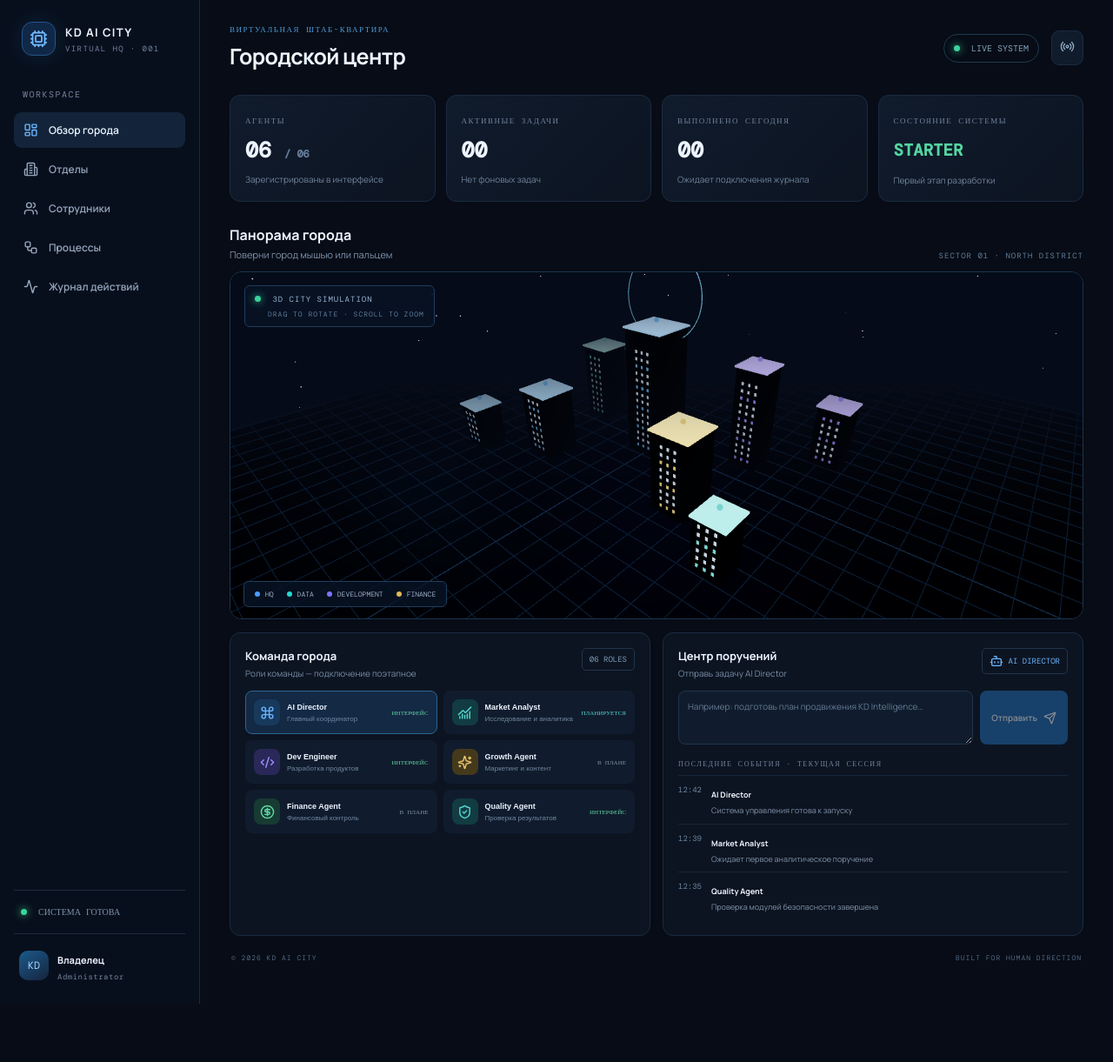
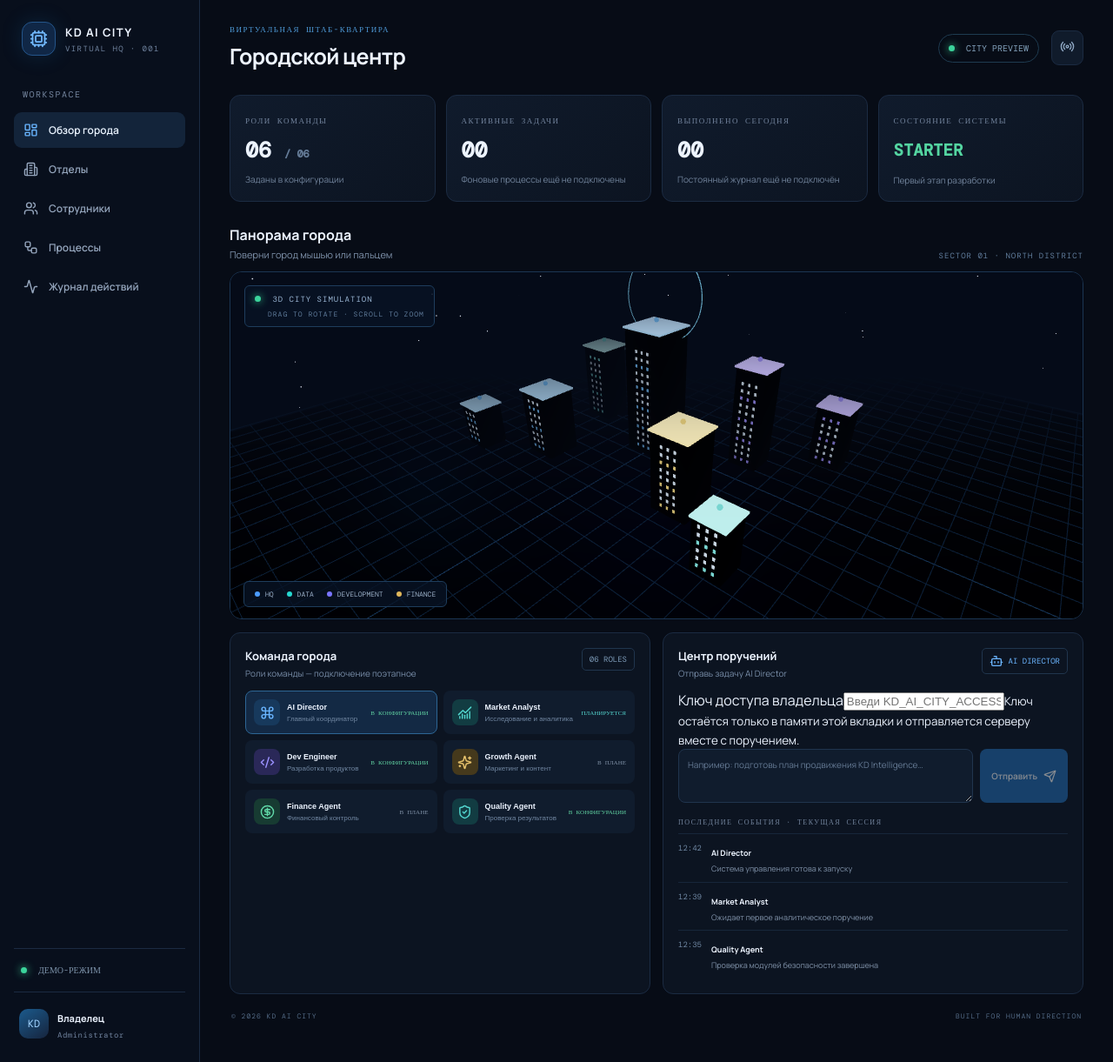
Before and after one commit to karasev599-ship-it/KD-AI-CITY, a Next.js app: page / in a window 1280 px wide. Shown: the whole page at 87% size. Before the commit the page ends 1154 px from the top, so only its background shows below. Built offline with nearby package versions, Linux system fonts and the light colour scheme.

Commit message:
Add owner key entry and clarify preview-only team statuses

```diff
--- a/app/page.tsx
+++ b/app/page.tsx
@@ -2,23 +2,197 @@
 import dynamic from 'next/dynamic';
 import { useState } from 'react';
 import { Activity, Bot, Building2, ChartNoAxesCombined, CircleDollarSign, Code2, Command, Cpu, LayoutDashboard, Radio, Send, ShieldCheck, Sparkles, Users, Workflow } from 'lucide-react';
-const CityScene = dynamic(() => import('@/components/CityScene'), { ssr:false, loading:()=> <div className="sceneLoading">Загружаем город…</div> });
+
+const CityScene = dynamic(() => import('@/components/CityScene'), {
+  ssr: false,
+  loading: () => <div className="sceneLoading">Загружаем город…</div>,
+});
+
 const agents = [
- {name:'AI Director',role:'Главный координатор',dept:'HQ',status:'online',icon:Command,color:'blue'},
- {name:'Market Analyst',role:'Исследование и аналитика',dept:'TRADING',status:'working',icon:ChartNoAxesCombined,color:'cyan'},
- {name:'Dev Engineer',role:'Разработка продуктов',dept:'DEVELOPMENT',status:'online',icon:Code2,color:'violet'},
- {name:'Growth Agent',role:'Маркетинг и контент',dept:'MARKETING',status:'idle',icon:Sparkles,color:'gold'},
- {name:'Finance Agent',role:'Финансовый контроль',dept:'FINANCE',status:'idle',icon:CircleDollarSign,color:'green'},
- {name:'Quality Agent',role:'Проверка результатов',dept:'CONTROL',status:'online',icon:ShieldCheck,color:'cyan'}
+  { name: 'AI Director', role: 'Главный координатор', dept: 'HQ', status: 'online', icon: Command, color: 'blue' },
+  { name: 'Market Analyst', role: 'Исследование и аналитика', dept: 'TRADING', status: 'working', icon: ChartNoAxesCombined, color: 'cyan' },
+  { name: 'Dev Engineer', role: 'Разработка продуктов', dept: 'DEVELOPMENT', status: 'online', icon: Code2, color: 'violet' },
+  { name: 'Growth Agent', role: 'Маркетинг и контент', dept: 'MARKETING', status: 'idle', icon: Sparkles, color: 'gold' },
+  { name: 'Finance Agent', role: 'Финансовый контроль', dept: 'FINANCE', status: 'idle', icon: CircleDollarSign, color: 'green' },
+  { name: 'Quality Agent', role: 'Проверка результатов', dept: 'CONTROL', status: 'online', icon: ShieldCheck, color: 'cyan' },
 ];
-const initialActivity = [{time:'12:42',agent:'AI Director',text:'Система управления готова к запуску'},{time:'12:39',agent:'Market Analyst',text:'Ожидает первое аналитическое поручение'},{time:'12:35',agent:'Quality Agent',text:'Проверка модулей безопасности завершена'}];
+
+const initialActivity = [
+  { time: '12:42', agent: 'AI Director', text: 'Система управления готова к запуску' },
+  { time: '12:39', agent: 'Market Analyst', text: 'Ожидает первое аналитическое поручение' },
+  { time: '12:35', agent: 'Quality Agent', text: 'Проверка модулей безопасности завершена' },
+];
+
 export default function Home() {
- const [task,setTask]=useState(''); const [activities,setActivities]=useState(initialActivity); const [selected,setSelected]=useState('HQ'); const [busy,setBusy]=useState(false);
- const submit=async()=>{if(!task.trim()||busy)return;const value=task.trim();setBusy(true);setActivities(a=>[{time:new Date().toLocaleTimeString('ru-RU',{hour:'2-digit',minute:'2-digit'}),agent:'Ты',text:value},...a]);try{const res=await fetch('/api/agents/run',{method:'POST',headers:{'Content-Type':'application/json'},body:JSON.stringify({task:value})});const data=await res.json();setActivities(a=>[{time:new Date().toLocaleTimeString('ru-RU',{hour:'2-digit',minute:'2-digit'}),agent:'AI Director',text:data.output||data.error||'Задача обработана'},...a]);}catch{setActivities(a=>[{time:'—',agent:'Система',text:'Не удалось связаться с сервером агентов.'},...a]);}setTask('');setBusy(false);};
- return <main className="shell"><aside className="sidebar"><div className="brand"><div className="brandMark"><Cpu size={21}/></div><div><b>KD AI CITY</b><small>VIRTUAL HQ · 001</small></div></div><div className="navLabel">WORKSPACE</div><button className="nav active"><LayoutDashboard size={17}/> Обзор города</button><button className="nav" onClick={()=>setSelected('HQ')}><Building2 size={17}/> Отделы</button><button className="nav"><Users size={17}/> Сотрудники</button><button className="nav"><Workflow size={17}/> Процессы</button><button className="nav"><Activity size={17}/> Журнал действий</button><div className="sideBottom"><div className="connection"><span className="pulse"/> СИСТЕМА ГОТОВА</div><div className="profile"><div className="avatar">KD</div><div><b>Владелец</b><small>Administrator</small></div></div></div></aside>
- <section className="main"><header className="topbar"><div><div className="eyebrow">ВИРТУАЛЬНАЯ ШТАБ-КВАРТИРА</div><h1>Городской центр</h1></div><div className="topRight"><span className="live"><i/> LIVE SYSTEM</span><button className="iconButton"><Radio size={17}/></button></div></header>
- <div className="stats"><div className="stat"><span>АГЕНТЫ</span><b>06 <small>/ 06</small></b><em>Зарегистрированы в интерфейсе</em></div><div className="stat"><span>АКТИВНЫЕ ЗАДАЧИ</span><b>00</b><em>Нет фоновых задач</em></div><div className="stat"><span>ВЫПОЛНЕНО СЕГОДНЯ</span><b>00</b><em>Ожидает подключения журнала</em></div><div className="stat"><span>СОСТОЯНИЕ СИСТЕМЫ</span><b className="greenText">STARTER</b><em>Первый этап разработки</em></div></div>
- <div className="cityHead"><div><h2>Панорама города</h2><p>Поверни город мышью или пальцем</p></div><span className="coords">SECTOR 01 · NORTH DISTRICT</span></div><div className="cityWrap"><CityScene/><div className="sceneTag"><span className="pulse"/> 3D CITY SIMULATION <small>DRAG TO ROTATE · SCROLL TO ZOOM</small></div><div className="cityLegend"><span><i className="dotBlue"/> HQ</span><span><i className="dotCyan"/> DATA</span><span><i className="dotViolet"/> DEVELOPMENT</span><span><i className="dotGold"/> FINANCE</span></div></div>
- <div className="lower"><section className="panel"><div className="panelHead"><div><h3>Команда города</h3><p>Роли команды — подключение поэтапное</p></div><span className="count">06 ROLES</span></div><div className="agentList">{agents.map(a=>{const Icon=a.icon;return <button className={'agent '+(selected===a.dept?'chosen':'')} key={a.name} onClick={()=>setSelected(a.dept)}><div className={'agentIcon '+a.color}><Icon size={17}/></div><div className="agentInfo"><b>{a.name}</b><small>{a.role}</small></div><span className={'status '+a.status}>{a.status==='working'?'ПЛАНИРУЕТСЯ':a.status==='online'?'ИНТЕРФЕЙС':'В ПЛАНЕ'}</span></button>})}</div></section>
- <section className="panel"><div className="panelHead"><div><h3>Центр поручений</h3><p>Отправь задачу AI Director</p></div><span className="director"><Bot size={16}/> AI DIRECTOR</span></div><div className="taskBox"><textarea value={task} onChange={e=>setTask(e.target.value)} placeholder="Например: подготовь план продвижения KD Intelligence…"/><button className="send" onClick={submit} disabled={busy||!task.trim()}>{busy?'В РАБОТЕ':<>Отправить <Send size={15}/></>}</button></div><div className="activityTitle">ПОСЛЕДНИЕ СОБЫТИЯ · ТЕКУЩАЯ СЕССИЯ</div><div className="activityList">{activities.slice(0,4).map((a,i)=><div className="event" key={i}><span className="eventTime">{a.time}</span><div><b>{a.agent}</b><p>{a.text}</p></div></div>)}</div></section></div><footer>© 2026 KD AI CITY <span>BUILT FOR HUMAN DIRECTION</span></footer></section></main>;
+  const [task, setTask] = useState('');
+  const [accessKey, setAccessKey] = useState('');
+  const [activities, setActivities] = useState(initialActivity);
+  const [selected, setSelected] = useState('HQ');
+  const [busy, setBusy] = useState(false);
+
+  const submit = async () => {
+    if (!task.trim() || !accessKey.trim() || busy) return;
+
+    const value = task.trim();
+    setBusy(true);
+    setActivities((items) => [
+      {
+        time: new Date().toLocaleTimeString('ru-RU', { hour: '2-digit', minute: '2-digit' }),
+        agent: 'Ты',
+        text: value,
+      },
+      ...items,
+    ]);
+
+    try {
+      const response = await fetch('/api/agents/run', {
+        method: 'POST',
+        headers: {
+          'Content-Type': 'application/json',
+          Authorization: `Bearer ${accessKey}`,
+        },
+        body: JSON.stringify({ task: value }),
+      });
+      const data = await response.json();
+
+      setActivities((items) => [
+        {
+          time: new Date().toLocaleTimeString('ru-RU', { hour: '2-digit', minute: '2-digit' }),
+          agent: response.ok ? 'AI Director' : 'Система',
+          text: data.output || data.error || 'Задача обработана',
+        },
+        ...items,
+      ]);
+    } catch {
+      setActivities((items) => [
+        { time: '—', agent: 'Система', text: 'Не удалось связаться с сервером агентов.' },
+        ...items,
+      ]);
+    } finally {
+      setTask('');
+      setBusy(false);
+    }
+  };
+
+  return (
+    <main className="shell">
+      <aside className="sidebar">
+        <div className="brand">
+          <div className="brandMark"><Cpu size={21} /></div>
+          <div><b>KD AI CITY</b><small>VIRTUAL HQ · 001</small></div>
+        </div>
+        <div className="navLabel">WORKSPACE</div>
+        <button className="nav active"><LayoutDashboard size={17} /> Обзор города</button>
+        <button className="nav" onClick={() => setSelected('HQ')}><Building2 size={17} /> Отделы</button>
+        <button className="nav"><Users size={17} /> Сотрудники</button>
+        <button className="nav"><Workflow size={17} /> Процессы</button>
+        <button className="nav"><Activity size={17} /> Журнал действий</button>
+        <div className="sideBottom">
+          <div className="connection"><span className="pulse" /> ДЕМО-РЕЖИМ</div>
+          <div className="profile">
+            <div className="avatar">KD</div>
+            <div><b>Владелец</b><small>Administrator</small></div>
+          </div>
+        </div>
+      </aside>
+
+      <section className="main">
+        <header className="topbar">
+          <div><div className="eyebrow">ВИРТУАЛЬНАЯ ШТАБ-КВАРТИРА</div><h1>Городской центр</h1></div>
+          <div className="topRight">
+            <span className="live"><i /> CITY PREVIEW</span>
+            <button className="iconButton"><Radio size={17} /></button>
+          </div>
+        </header>
+
+        <div className="stats">
+          <div className="stat"><span>РОЛИ КОМАНДЫ</span><b>06 <small>/ 06</small></b><em>Заданы в конфигурации</em></div>
+          <div className="stat"><span>АКТИВНЫЕ ЗАДАЧИ</span><b>00</b><em>Фоновые процессы ещё не подключены</em></div>
+          <div className="stat"><span>ВЫПОЛНЕНО СЕГОДНЯ</span><b>00</b><em>Постоянный журнал ещё не подключён</em></div>
+          <div className="stat"><span>СОСТОЯНИЕ СИСТЕМЫ</span><b className="greenText">STARTER</b><em>Первый этап разработки</em></div>
+        </div>
+
+        <div className="cityHead">
+          <div><h2>Панорама города</h2><p>Поверни город мышью или пальцем</p></div>
+          <span className="coords">SECTOR 01 · NORTH DISTRICT</span>
+        </div>
+        <div className="cityWrap">
+          <CityScene />
+          <div className="sceneTag"><span className="pulse" /> 3D CITY SIMULATION <small>DRAG TO ROTATE · SCROLL TO ZOOM</small></div>
+          <div className="cityLegend">
+            <span><i className="dotBlue" /> HQ</span>
+            <span><i className="dotCyan" /> DATA</span>
+            <span><i className="dotViolet" /> DEVELOPMENT</span>
+            <span><i className="dotGold" /> FINANCE</span>
+          </div>
+        </div>
+
+        <div className="lower">
+          <section className="panel">
+            <div className="panelHead">
+              <div><h3>Команда города</h3><p>Роли команды — подключение поэтапное</p></div>
+              <span className="count">06 ROLES</span>
+            </div>
+            <div className="agentList">
+              {agents.map((agent) => {
+                const Icon = agent.icon;
+                return (
+                  <button
+                    className={`agent ${selected === agent.dept ? 'chosen' : ''}`}
+                    key={agent.name}
+                    onClick={() => setSelected(agent.dept)}
+                  >
+                    <div className={`agentIcon ${agent.color}`}><Icon size={17} /></div>
+                    <div className="agentInfo"><b>{agent.name}</b><small>{agent.role}</small></div>
+                    <span className={`status ${agent.status}`}>
+                      {agent.status === 'working' ? 'ПЛАНИРУЕТСЯ' : agent.status === 'online' ? 'В КОНФИГУРАЦИИ' : 'В ПЛАНЕ'}
+                    </span>
+                  </button>
+                );
+              })}
+            </div>
+          </section>
+
+          <section className="panel">
+            <div className="panelHead">
+              <div><h3>Центр поручений</h3><p>Отправь задачу AI Director</p></div>
+              <span className="director"><Bot size={16} /> AI DIRECTOR</span>
+            </div>
+            <div className="accessKeyBox">
+              <label htmlFor="owner-key">Ключ доступа владельца</label>
+              <input
+                id="owner-key"
+                type="password"
+                autoComplete="off"
+                value={accessKey}
+                onChange={(event) => setAccessKey(event.target.value)}
+                placeholder="Введи KD_AI_CITY_ACCESS_KEY"
+              />
+              <small>Ключ остаётся только в памяти этой вкладки и отправляется серверу вместе с поручением.</small>
+            </div>
+            <div className="taskBox">
+              <textarea
+                value={task}
+                onChange={(event) => setTask(event.target.value)}
+                placeholder="Например: подготовь план продвижения KD Intelligence…"
+              />
+              <button className="send" onClick={submit} disabled={busy || !task.trim() || !accessKey.trim()}>
+                {busy ? 'В РАБОТЕ' : <>Отправить <Send size={15} /></>}
+              </button>
+            </div>
+            <div className="activityTitle">ПОСЛЕДНИЕ СОБЫТИЯ · ТЕКУЩАЯ СЕССИЯ</div>
+            <div className="activityList">
+              {activities.slice(0, 4).map((activity, index) => (
+                <div className="event" key={index}>
+                  <span className="eventTime">{activity.time}</span>
+                  <div><b>{activity.agent}</b><p>{activity.text}</p></div>
+                </div>
+              ))}
+            </div>
+          </section>
+        </div>
+        <footer>© 2026 KD AI CITY <span>BUILT FOR HUMAN DIRECTION</span></footer>
+      </section>
+    </main>
+  );
 }
```
